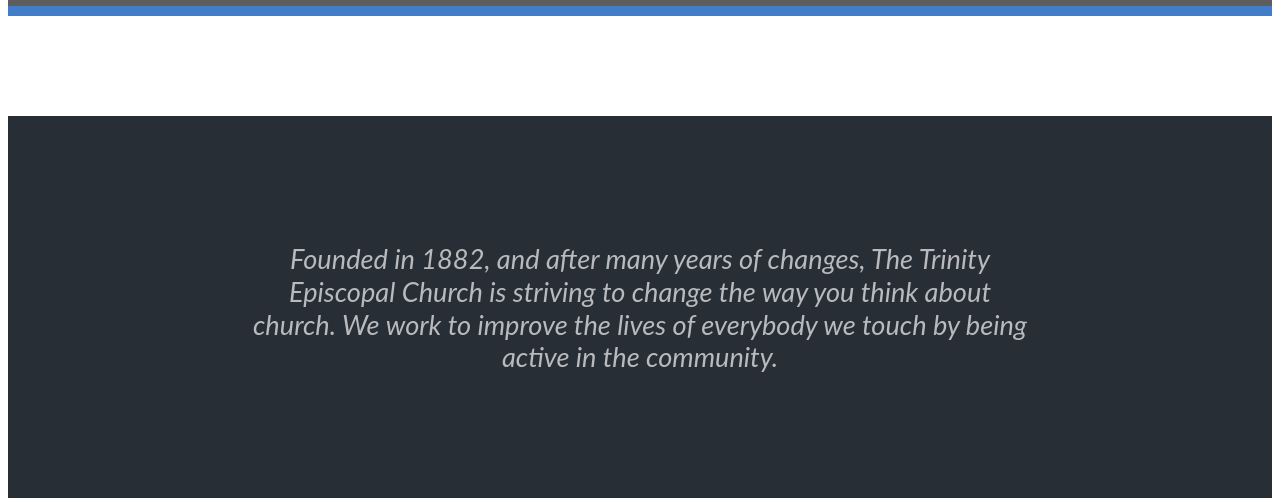
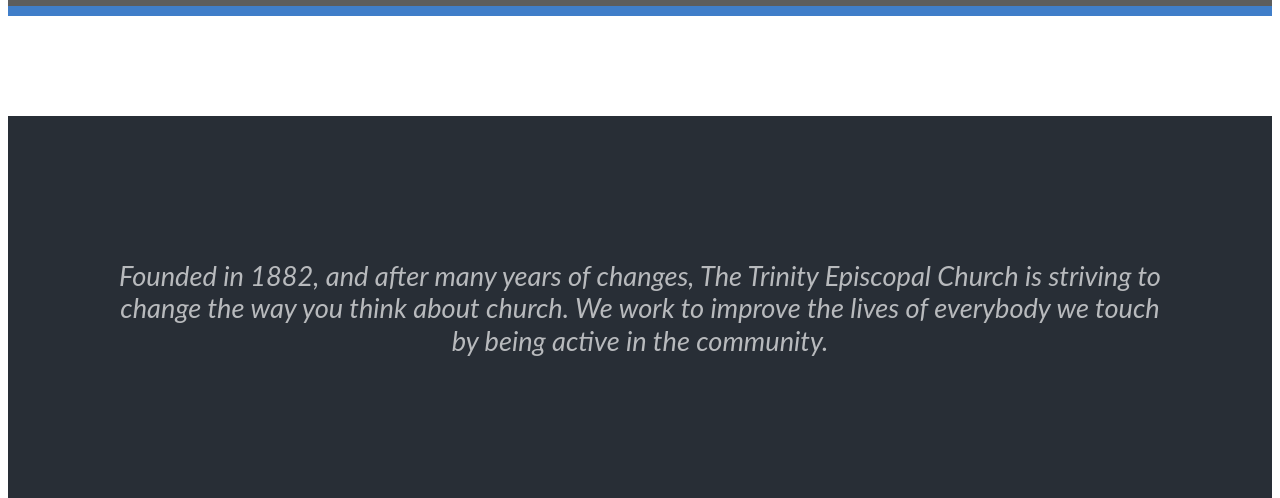
Before and after one commit to I3uckwheat/Trinity-Episcopal, a Gatsby site: page / in a window 1280 px wide. Shown: the part 562-1060 px from the top of the page. Built offline with nearby package versions, Linux system fonts and the light colour scheme; Gatsby itself is replaced by a stand-in of ours; grey boxes are pictures that could not be loaded.

Commit message:
fixes padding

```diff
--- a/src/components/Footer/Top/Top.module.css
+++ b/src/components/Footer/Top/Top.module.css
@@ -4,7 +4,7 @@
   height: 385px;
   text-align: center;
   display: flex;
-  padding: 0 15em;
+  padding: 0 110px;
   align-items: center;
 }
 
```
